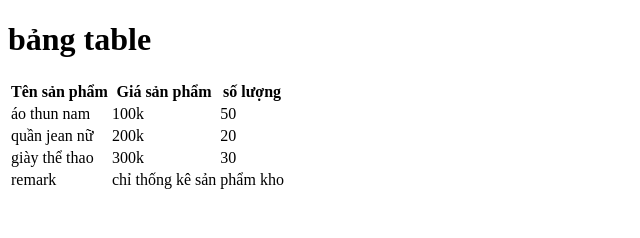
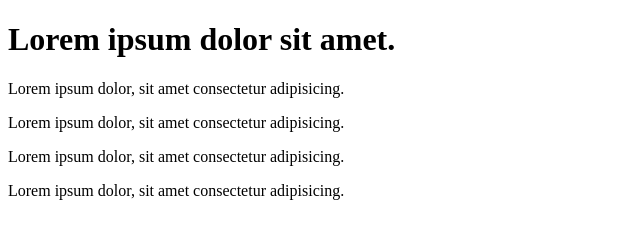
Before and after one commit to Haku0910/du-an-y, a plain HTML site: page index.html in a window 1280 px wide. Shown: the whole page, without its empty margins (0-640 px from the left). Drawn offline with Linux system fonts and the light colour scheme.

Commit message:
sửa lần 1

```diff
--- a/index.html
+++ b/index.html
@@ -6,38 +6,10 @@
     <title>table</title>
   </head>
   <body>
-    <h1>bảng table</h1>
-    <table>
-      <thead>
-        <tr>
-          <th>Tên sản phẩm</th>
-          <th>Giá sản phẩm</th>
-          <th>số lượng</th>
-        </tr>
-      </thead>
-      <tbody>
-        <tr>
-          <td>áo thun nam</td>
-          <td>100k</td>
-          <td>50</td>
-        </tr>
-        <tr>
-          <td>quần jean nữ</td>
-          <td>200k</td>
-          <td>20</td>
-        </tr>
-        <tr>
-          <td>giày thể thao</td>
-          <td>300k</td>
-          <td>30</td>
-        </tr>
-      </tbody>
-      <tfoot>
-        <tr>
-          <td>remark</td>
-          <td colspan="2">chỉ thống kê sản phẩm kho</td>
-        </tr>
-      </tfoot>
-    </table>
+    <h1>Lorem ipsum dolor sit amet.</h1>
+    <p>Lorem ipsum dolor, sit amet consectetur adipisicing.</p>
+    <p>Lorem ipsum dolor, sit amet consectetur adipisicing.</p>
+    <p>Lorem ipsum dolor, sit amet consectetur adipisicing.</p>
+    <p>Lorem ipsum dolor, sit amet consectetur adipisicing.</p>
   </body>
 </html>
```
